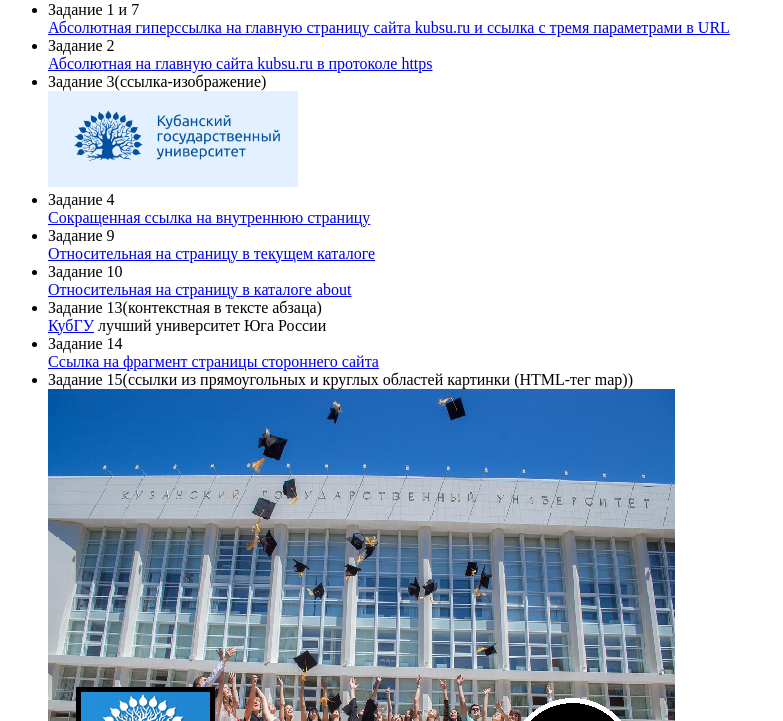
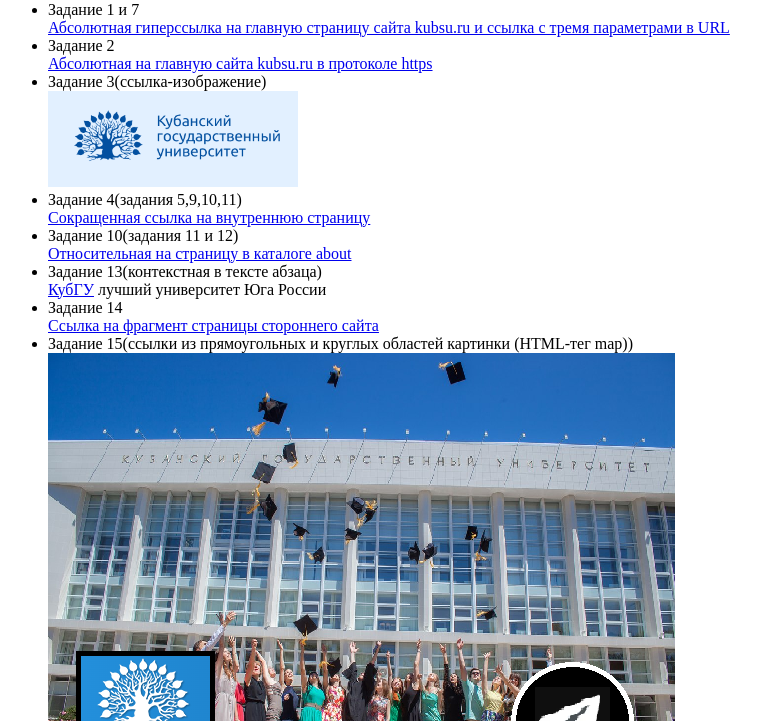
Before and after one commit to prettyTIpocTo/s0188324.github.io, a plain HTML site: page index.html in a window 1280 px wide. Shown: the part 79-800 px from the top of the page, without its empty margins (0-783 px from the left). Drawn offline with Linux system fonts and the light colour scheme.

Commit message:
Add files via upload

```diff
--- a/index.html
+++ b/index.html
@@ -15,11 +15,9 @@
         <a href="https://kubsu.ru/" title="Официальный сайт Кубанского государственного университета">Абсолютная на главную сайта kubsu.ru в протоколе https</a>
         <li>Задание 3(ссылка-изображение)</li>
         <a href="https://kubsu.ru/" title="Официальный сайт Кубанского государственного университета"> <img src=image.png width="250"></a>
-        <li>Задание 4</li>
+        <li>Задание 4(задания 5,9,10,11)</li>
         <a href="Web/Vnutr.html">Сокращенная ссылка на внутреннюю страницу</a>
-        <li>Задание 9</li>
-        <a href="site.html">Относительная на страницу в текущем каталоге</a>
-        <li>Задание 10</li>
+        <li>Задание 10(задания 11 и 12)</li>
         <a href= "Web/Catalog/about.html" >Относительная на страницу в каталоге about</a>
         <li> Задание 13(контекстная в тексте абзаца) </li>
         <a href="https://kubsu.ru">КубГУ</a> лучший университет Юга России
```
